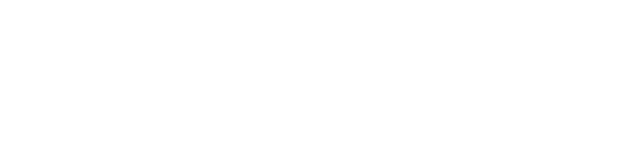
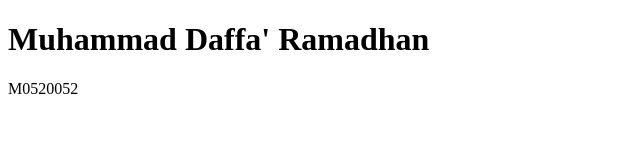
Before and after one commit to MuhDaffa87/Prak11GITRPL, a plain HTML site: page login.html in a window 1280 px wide. Shown: the whole page, without its empty margins (0-640 px from the left). Drawn offline with Linux system fonts and the light colour scheme.

Commit message:
Update login.html
menambah h1 dan p1

```diff
--- a/login.html
+++ b/login.html
@@ -7,6 +7,8 @@
     <title>Document</title>
 </head>
 <body>
+    <h1>Muhammad Daffa' Ramadhan</h1>
+    <p1>M0520052</p1>
 
 </body>
 </html>
```
